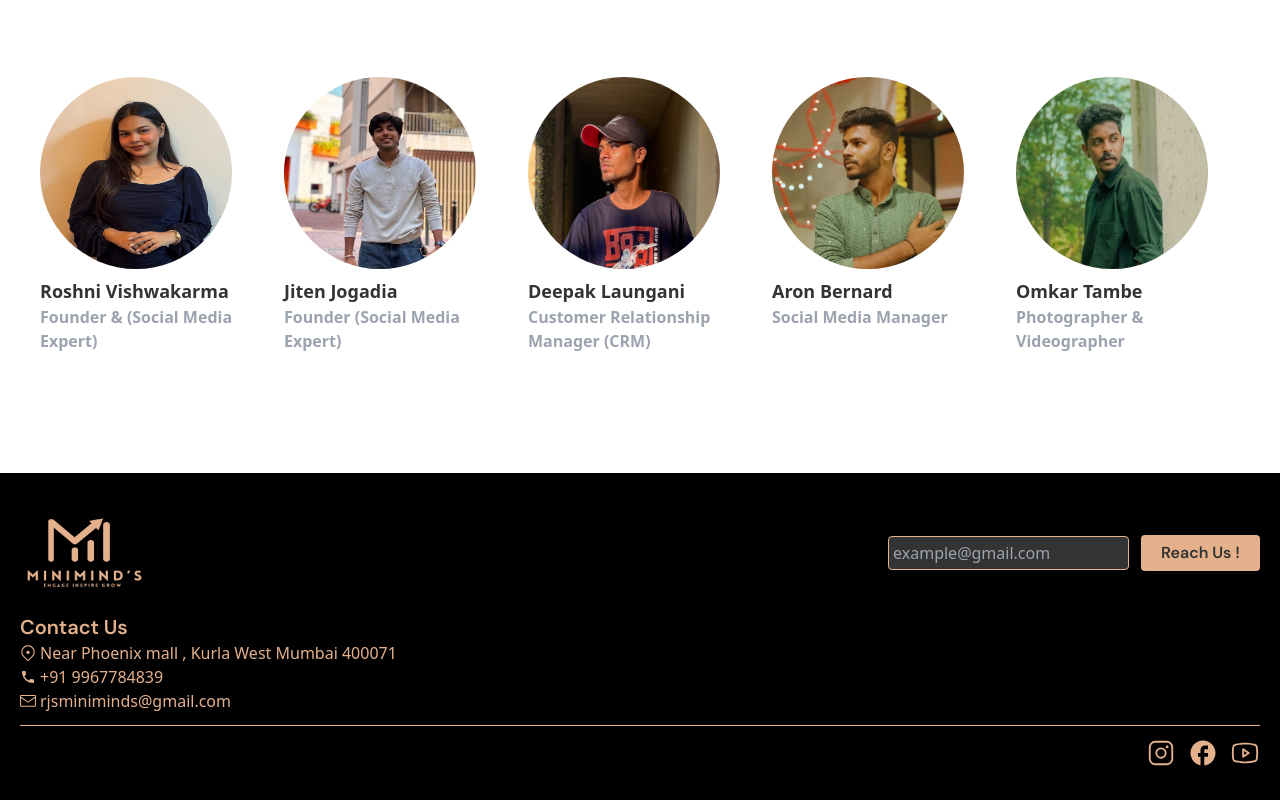
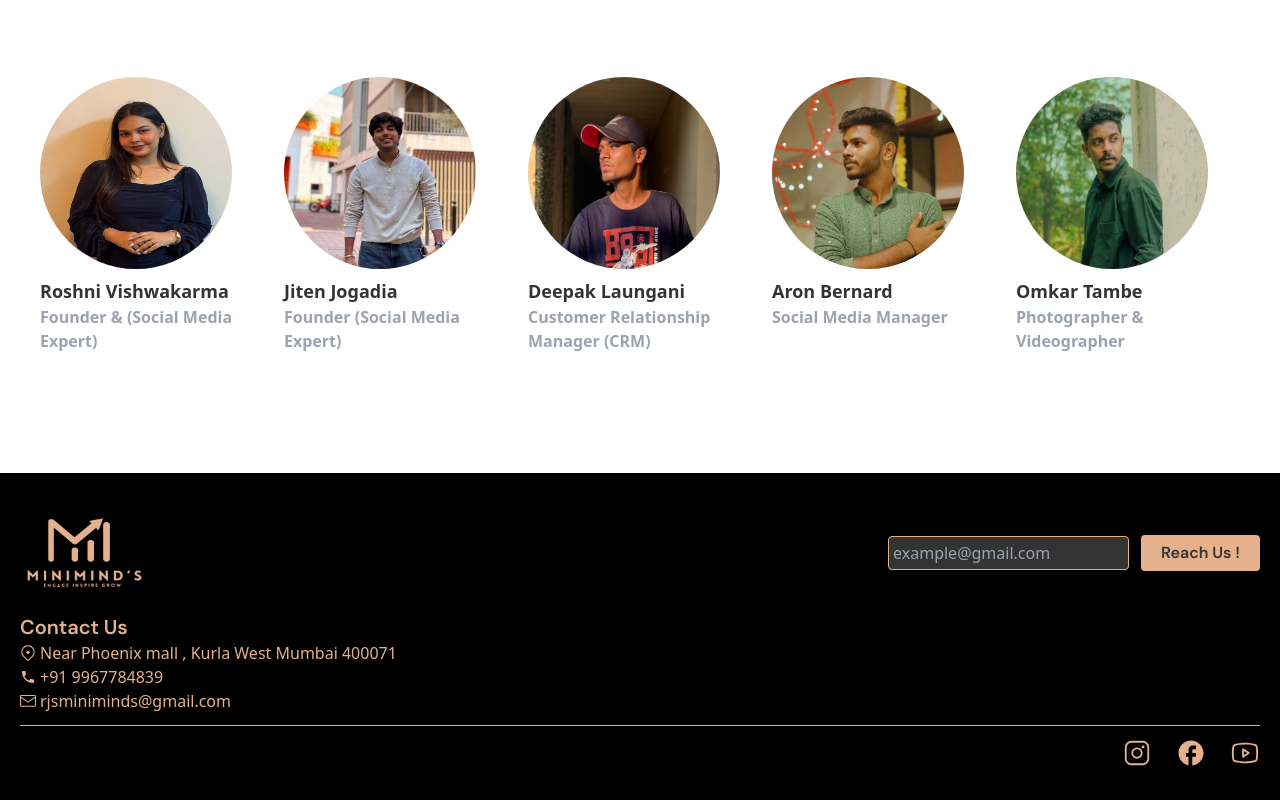
Before and after one commit to anuragvishwak/miniMinds, a React (Create React App) app: page /AboutUs in a window 1280 px wide. Shown: the part 1657-2457 px from the top of the page. Built offline with nearby package versions, Linux system fonts and the light colour scheme.

Commit message:
made more changes

```diff
--- a/src/Footer.js
+++ b/src/Footer.js
@@ -33,25 +33,35 @@ function Footer() {
           <p className="ml-1">Near Phoenix mall , Kurla West Mumbai 400071</p>
         </div>
         <div className="text-[#e4b18c] flex items-center">
-          <MdPhone className="text-[#e4b18c] mr-1" />
-          <p>+91 9967784839</p>
+        <a href="tel:+919967784839" className="flex items-center">
+            <MdPhone className="text-[#e4b18c] mr-1" />
+            <p>+91 9967784839</p>
+          </a>
         </div>
 
         <div className="text-[#e4b18c] flex items-center">
-          <GoMail className="text-[#e4b18c] mr-1" />
-          <p>rjsminiminds@gmail.com</p>
+        <a href="mailto:rjsminiminds@gmail.com" className="flex items-center">
+            <GoMail className="text-[#e4b18c] mr-1" />
+            <p>rjsminiminds@gmail.com</p>
+          </a>
         </div>
       </div>
 
       <div className="text-[#e4b18c] border-t py-3 border-[#e4b18c] flex justify-end">
         <button>
+        <a href="https://www.instagram.com/miniminds__?igsh=dHp2aWpkcWZpbDAy" target="_blank" rel="noopener noreferrer">
           <PiInstagramLogo size={30} />
+        </a>
         </button>
         <button className="mx-3">
-          <MdFacebook size={30} />
+        <a href="https://www.facebook.com/people/Mini-Minds/pfbid0it1uNUXb6FpGm6QQGCoofnhs6mgp3w3iDnM2zCwbGqvrkMaR6ra5Uct19nkwsQ9dl/?ref=ig_profile_ac" target="_blank" rel="noopener noreferrer">
+          <MdFacebook size={30} className="mx-3" />
+        </a>
         </button>
         <button>
+        <a href="https://www.youtube.com/@miniminds14?si=bT9uYWi-foXRGKgP" target="_blank" rel="noopener noreferrer">
           <PiYoutubeLogo size={30} />
+        </a>
         </button>
       </div>
 
```
